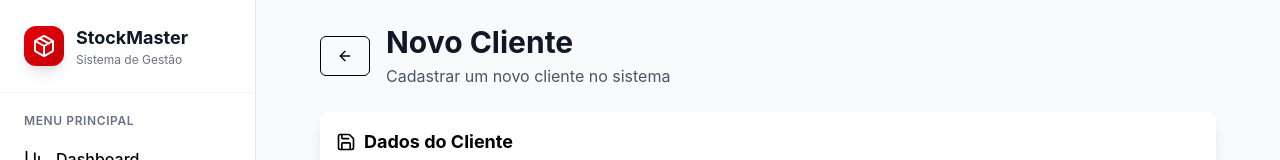
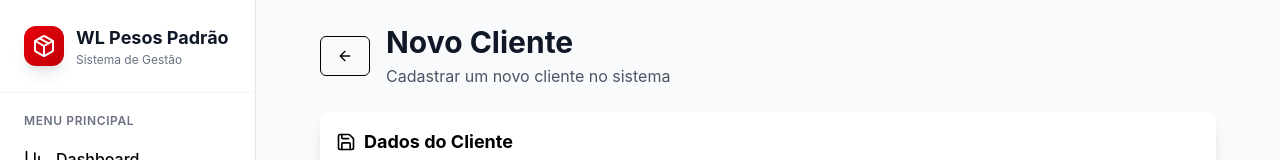
Before and after one commit to codebyjv/NewWLProject, a React (Vite) app: page /novo-cliente in a window 1280 px wide. Shown: the top 160 px of the page. Built offline with nearby package versions, Linux system fonts and the light colour scheme.

Commit message:
fix: correção no nome da side bar

```diff
--- a/src/components/Layout.tsx
+++ b/src/components/Layout.tsx
@@ -95,7 +95,7 @@ export default function Layout({ children, currentPageName }: LayoutProps) {
                   <Package className="w-6 h-6 text-white" />
                 </div>
                 <div>
-                  <h2 className="font-bold text-gray-900 text-lg">StockMaster</h2>
+                  <h2 className="font-bold text-gray-900 text-lg">WL Pesos Padrão</h2>
                   <p className="text-xs text-gray-500">Sistema de Gestão</p>
                 </div>
               </div>
```
